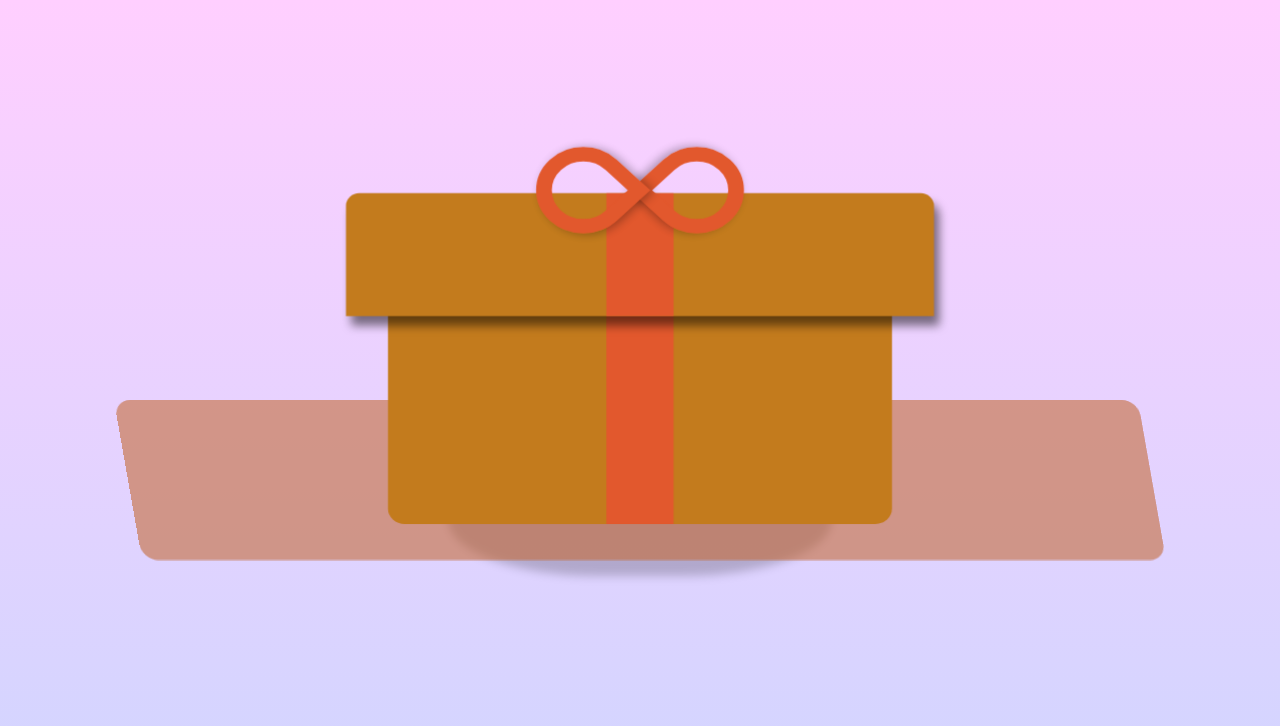
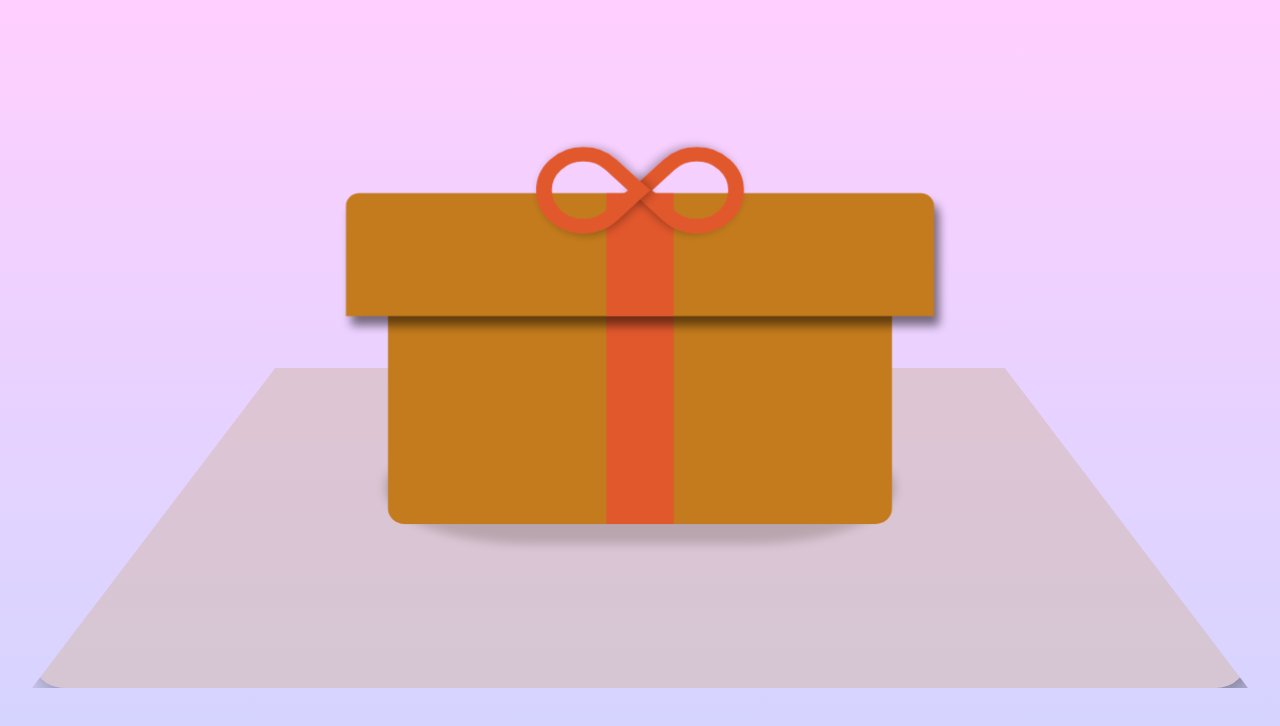
Before and after one commit to Wichern94/Urodziny, a plain HTML site: page index.html in a window 1280 px wide. Drawn offline with Linux system fonts and the light colour scheme.

Commit message:
niedzielaaa

```diff
--- a/index.html
+++ b/index.html
@@ -25,12 +25,12 @@
         <div class="card3"></div>
     </div>
     <div class="shadow"></div>
-    <div class="table">
-    <div class="legs"></div>
-    <div class="legs"></div>
-    <div class="legs"></div>
-    <div class="legs"></div>
-    </div>
+    <div class="table"></div>
+    <div class="leg1 legs"></div>
+    <div class="leg2 legs"></div>
+    <div class="leg3 legs"></div>
+    <div class="leg4 legs"></div>
+
     <script src="script.js"></script>
 </body>
 </html>
--- a/style.css
+++ b/style.css
@@ -112,11 +112,11 @@ body{
     .shadow {
       content: "";
       position: absolute;
-      width: 30rem;
+      width: 40rem;
       height: 7rem;
-      background: rgba(0, 0, 0, .2);
+      background: rgba(0, 0, 0, 0.3);
       border-radius: 200px/60px;
-      bottom: 14rem;
+      bottom: 16rem;
       z-index: 0;
       overflow: hidden;
       filter: blur(5px);
@@ -127,13 +127,19 @@ body{
       position: absolute;
       align-items: center;
       justify-content: center;
-      width: 80%;
-      height: 10rem;
-      background: rgba(196, 106, 54, 0.59);
-      border-radius: 1rem;
-      bottom: 15rem;
-      transform: skew(10deg);
+      height: 20rem;
+      width: 95%;
+      clip-path: polygon(20% 0%, 80% 0%, 100% 100%, 0% 100%);
+      background: rgba(211, 184, 169, 0.5);
+      border-radius: 2rem;
+      bottom: 7rem;
+      box-shadow:10px 10px 40px rgba(0, 0, 0, .5);
+      z-index: 1;
+
     }
+
+
+
 
 
 
@@ -196,6 +202,7 @@ body{
   }
 }
 
+
 .present-box.lan{
   animation: land 2s ease-out;
 
@@ -215,8 +222,21 @@ body{
   }
 }
 
+@keyframes shadowLand {
+  0% {
+    transform: scaleX(0.8);
+  }
+  50% {
+    transform: scaleX(0.9);
+  }
+  100% {
+    transform: sclaeX(1);
+  }
+
+}
+
 .shadow.lan {
-  animation: land 2s ease-out;
+  animation: shadowLand 2s ease-out;
 }
 .present-box,
 .lid-box,
```
